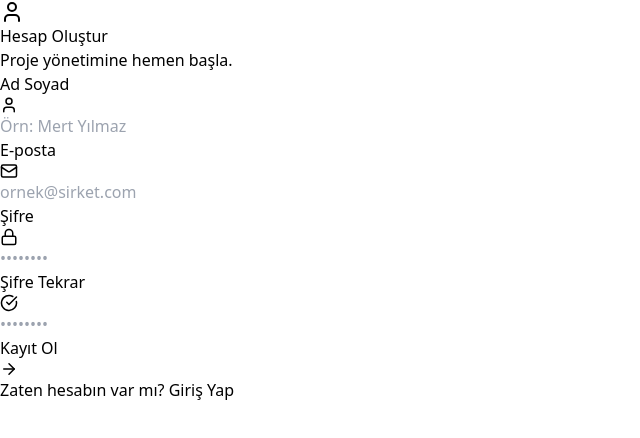
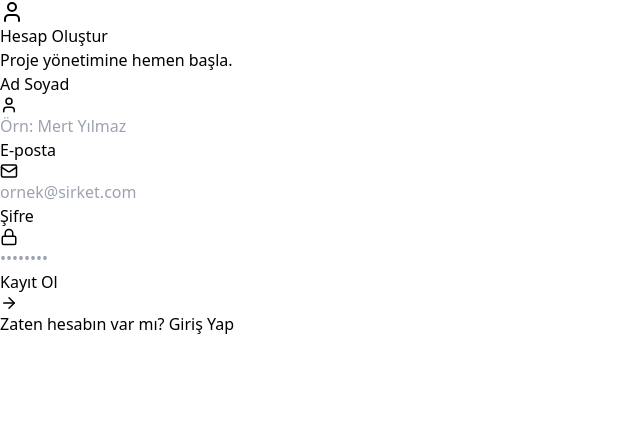
Before and after one commit to NidaElvinMertoglu/BIL440-Smart-Task-Manager, a React app in the folder frontend/: page /register in a window 1280 px wide. Shown: the top 438 px of the page, without its empty margins (0-640 px from the left). Built offline with nearby package versions, Linux system fonts and the light colour scheme; the HTML template or start-up script is replaced by a standard one.

Commit message:
[AI-generated] implement registration logic and auto-login

```diff
--- a/frontend/src/pages/Register.tsx
+++ b/frontend/src/pages/Register.tsx
@@ -1,21 +1,29 @@
 import { Link, useNavigate } from 'react-router-dom';
-import { User, Mail, Lock, ArrowRight, CheckCircle } from 'lucide-react';
-import { useState } from 'react';
+import { User, Mail, Lock, ArrowRight } from 'lucide-react';
+import { useForm } from 'react-hook-form';
+import { useMutation } from '@tanstack/react-query';
+import { registerUser } from '../api/authApi';
+import type { UserCreate, Token } from '../types/auth';
+import { useAuth } from '../context/AuthContext';
 
 const Register = () => {
   const navigate = useNavigate();
-  const [isLoading, setIsLoading] = useState(false);
+  const { register, handleSubmit, formState: { errors } } = useForm<UserCreate>();
+  const auth = useAuth();
 
-  const handleRegister = (e: React.FormEvent) => {
-    e.preventDefault();
-    setIsLoading(true);
+  const mutation = useMutation({
+    mutationFn: registerUser,
+    onSuccess: (data: Token) => { // Token gelir
+      auth.login(data.access_token); // Başarılı giriş yapar
+      navigate('/');
+    },
+    onError: (error: any) => {
+      alert("Kayıt sırasında bir hata oluştu: " + (error.response?.data?.detail || error.message));
+    }
+  });
 
-    // Simüle edilmiş kayıt işlemi
-    setTimeout(() => {
-      setIsLoading(false);
-      // Başarılı olursa Login'e yönlendir
-      navigate('/login');
-    }, 1500);
+  const onSubmit = (data: UserCreate) => {
+    mutation.mutate(data);
   };
 
   return (
@@ -33,7 +41,7 @@ const Register = () => {
           <p className="text-gray-500 mt-2 text-sm">Proje yönetimine hemen başla.</p>
         </div>
 
-        <form onSubmit={handleRegister} className="space-y-4">
+        <form onSubmit={handleSubmit(onSubmit)} className="space-y-4">
           {/* Ad Soyad */}
           <div>
             <label className="block text-sm font-medium text-gray-700 mb-1">Ad Soyad</label>
@@ -41,10 +49,11 @@ const Register = () => {
               <User className="absolute left-3 top-3 text-gray-400" size={18} />
               <input
                 type="text"
-                required
+                {...register('full_name', { required: "Ad soyad zorunludur" })}
                 className="w-full pl-10 pr-4 py-2 border border-gray-300 rounded-lg focus:ring-2 focus:ring-blue-500 outline-none transition-all"
                 placeholder="Örn: Mert Yılmaz"
               />
+              {errors.full_name && <span className="text-xs text-red-500">{errors.full_name.message}</span>}
             </div>
           </div>
 
@@ -55,10 +64,11 @@ const Register = () => {
               <Mail className="absolute left-3 top-3 text-gray-400" size={18} />
               <input
                 type="email"
-                required
+                {...register('email', { required: "E-posta zorunludur", pattern: /^\S+@\S+$/i })}
                 className="w-full pl-10 pr-4 py-2 border border-gray-300 rounded-lg focus:ring-2 focus:ring-blue-500 outline-none transition-all"
                 placeholder="ornek@sirket.com"
               />
+              {errors.email && <span className="text-xs text-red-500">{errors.email.message}</span>}
             </div>
           </div>
 
@@ -69,32 +79,20 @@ const Register = () => {
               <Lock className="absolute left-3 top-3 text-gray-400" size={18} />
               <input
                 type="password"
-                required
+                {...register('password', { required: "Şifre zorunludur", minLength: 6 })}
                 className="w-full pl-10 pr-4 py-2 border border-gray-300 rounded-lg focus:ring-2 focus:ring-blue-500 outline-none transition-all"
                 placeholder="••••••••"
               />
-            </div>
-          </div>
-
-          {/* Şifre Tekrar */}
-          <div>
-            <label className="block text-sm font-medium text-gray-700 mb-1">Şifre Tekrar</label>
-            <div className="relative">
-              <CheckCircle className="absolute left-3 top-3 text-gray-400" size={18} />
-              <input
-                type="password"
-                required
-                className="w-full pl-10 pr-4 py-2 border border-gray-300 rounded-lg focus:ring-2 focus:ring-blue-500 outline-none transition-all"
-                placeholder="••••••••"
-              />
+              {errors.password && <span className="text-xs text-red-500">{errors.password.message}</span>}
             </div>
           </div>
 
           <button
-            disabled={isLoading}
-            className="w-full bg-blue-600 hover:bg-blue-700 text-white font-bold py-3 rounded-lg flex items-center justify-center gap-2 transition-all mt-6 shadow-lg shadow-blue-200"
+            type="submit"
+            disabled={mutation.isPending}
+            className="w-full bg-blue-600 hover:bg-blue-700 text-white font-bold py-3 rounded-lg flex items-center justify-center gap-2 transition-all mt-6 shadow-lg shadow-blue-200 disabled:bg-blue-300"
           >
-            {isLoading ? 'Kaydediliyor...' : <>Kayıt Ol <ArrowRight size={18} /></>}
+            {mutation.isPending ? 'Kaydediliyor...' : <>Kayıt Ol <ArrowRight size={18} /></>}
           </button>
         </form>
 
```
